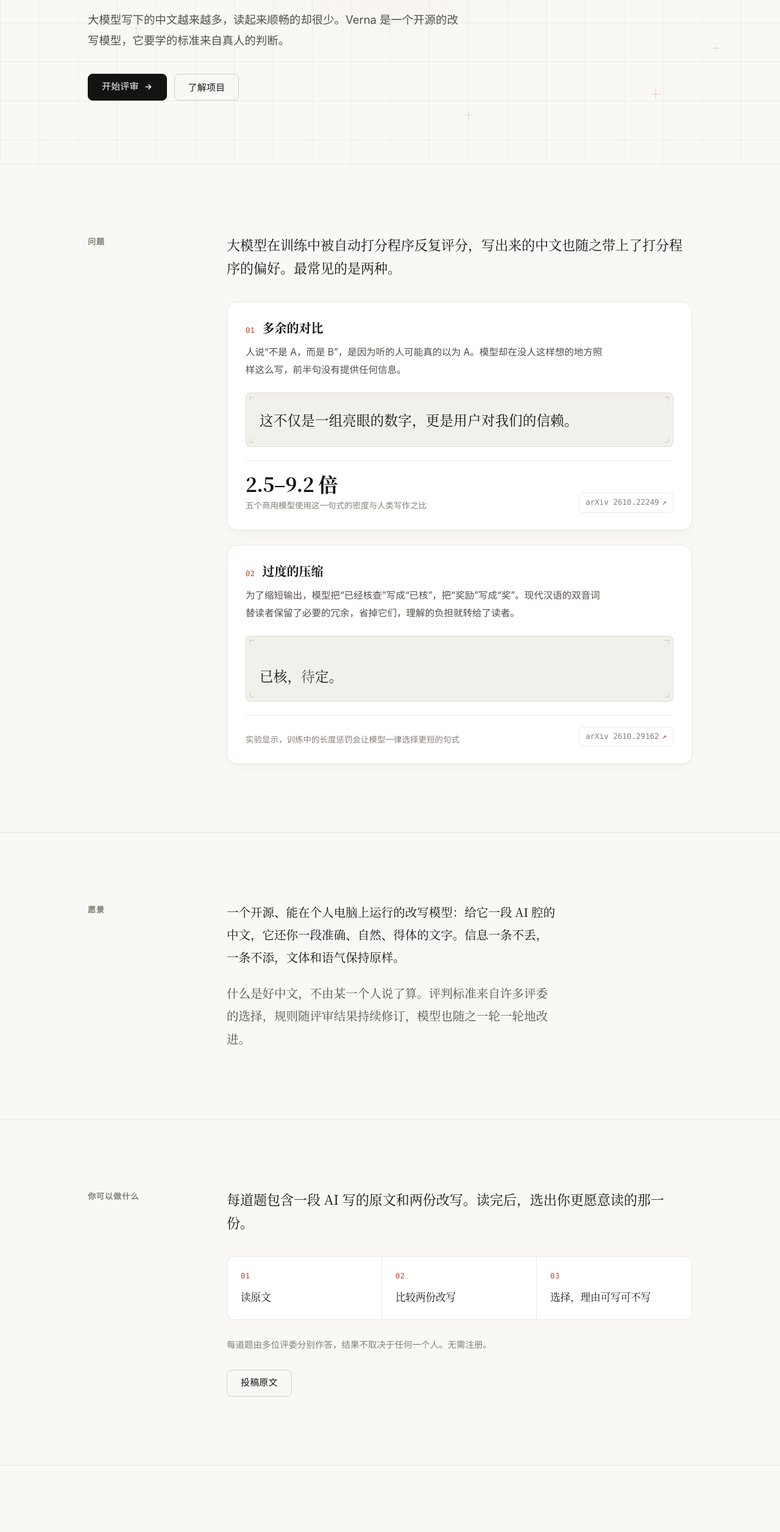
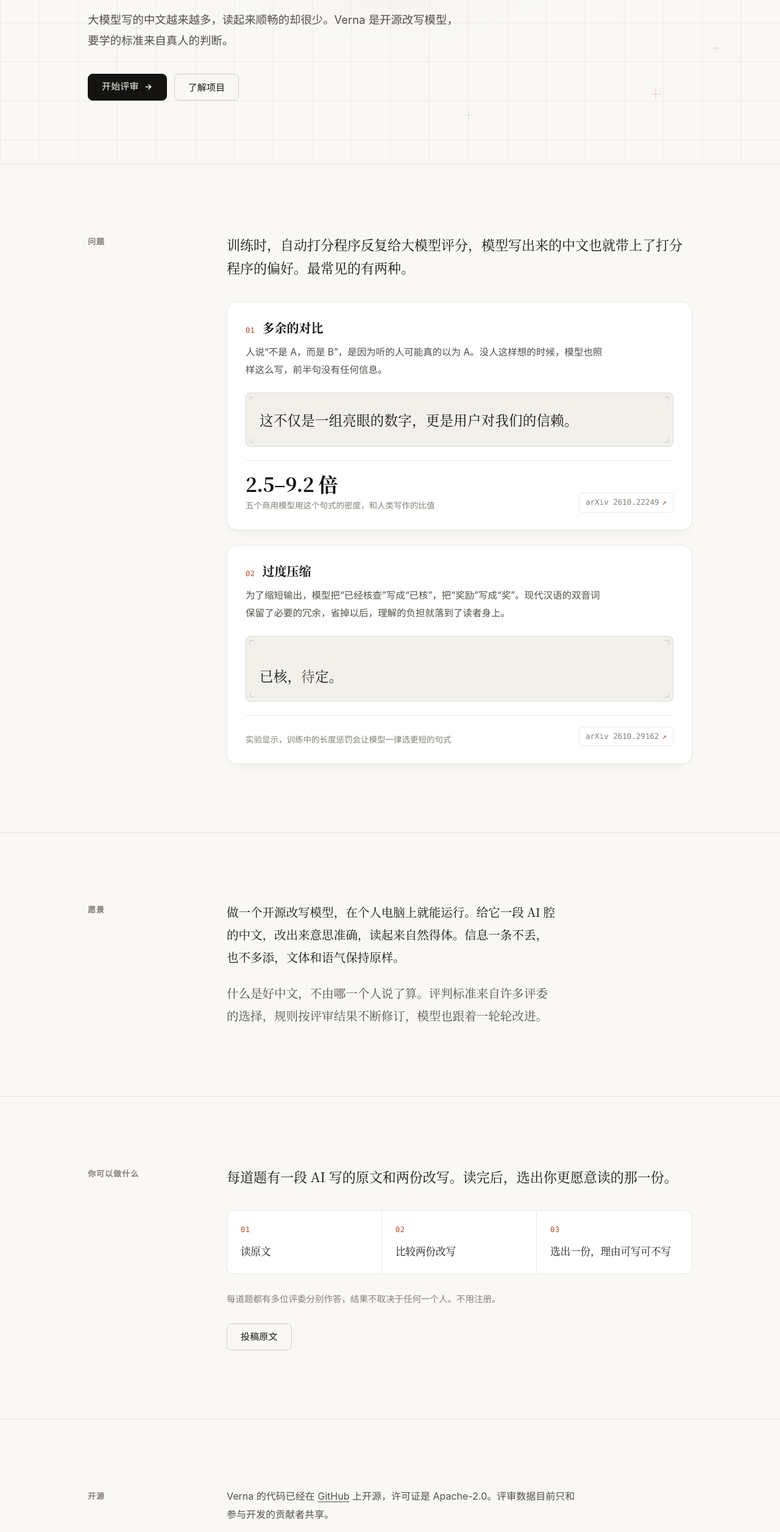
Before and after one commit to JohnMing143/verna, a plain HTML site: page vote/site/index.html in a window 1280 px wide. Shown: the part 276-2789 px from the top of the page at 61% size. Drawn offline with Linux system fonts and the light colour scheme.

Commit message:
重写项目文案：贡献指南、评委站设计、网站
- CONTRIBUTING、vote/DESIGN.md、网站文案按项目自己的写作标准改写
- DESIGN 更新过时的说明：后端已上线，补上 unvote、submit 接口和 submissions 表
- 网站开源一节改成已开源，链接到仓库

```diff
--- a/vote/site/app.js
+++ b/vote/site/app.js
@@ -635,7 +635,7 @@
       setDockDone(false);
       if (exhausted) {
         $("#review-end").hidden = false;
-        $("#end-summary").textContent = "感谢你的评审。你一共评了 " + votes.length + " 题。";
+        $("#end-summary").textContent = "谢谢你参与评审。你一共评了 " + votes.length + " 题。";
       } else {
         $("#review-end").hidden = true;
         ensureMore();
--- a/vote/site/index.html
+++ b/vote/site/index.html
@@ -5,8 +5,8 @@
 <meta name="viewport" content="width=device-width, initial-scale=1, viewport-fit=cover">
 <meta name="theme-color" content="#f9f8f5" media="(prefers-color-scheme: light)">
 <meta name="theme-color" content="#0b0b0d" media="(prefers-color-scheme: dark)">
-<title>Verna · 把 AI 腔译成好中文</title>
-<meta name="description" content="大模型写下的中文越来越多，读起来顺畅的却很少。Verna 是一个开源的改写模型，它要学的标准来自真人的判断。">
+<title>Verna · 把 AI 腔改写成好中文</title>
+<meta name="description" content="大模型写的中文越来越多，读起来顺畅的却很少。Verna 是开源改写模型，要学的标准来自真人的判断。">
 <link rel="stylesheet" href="style.css">
 </head>
 <body>
@@ -34,8 +34,8 @@
     <div class="hero-glow" aria-hidden="true"></div>
     <div class="container hero-inner">
       <div class="hero-rule" aria-hidden="true"></div>
-      <h1 class="hero-title">把 AI 腔译成好中文</h1>
-      <p class="hero-lead">大模型写下的中文越来越多，读起来顺畅的却很少。Verna 是一个开源的改写模型，它要学的标准来自真人的判断。</p>
+      <h1 class="hero-title">把 AI 腔改写成好中文</h1>
+      <p class="hero-lead">大模型写的中文越来越多，读起来顺畅的却很少。Verna 是开源改写模型，要学的标准来自真人的判断。</p>
       <div class="hero-actions">
         <a class="btn btn-primary" href="#/review">
           <span>开始评审</span>
@@ -55,14 +55,14 @@
           <h2 class="sec-title">问题</h2>
         </div>
         <div class="sec-content">
-          <p class="sec-lead">大模型在训练中被自动打分程序反复评分，写出来的中文也随之带上了打分程序的偏好。最常见的是两种。</p>
+          <p class="sec-lead">训练时，自动打分程序反复给大模型评分，模型写出来的中文也就带上了打分程序的偏好。最常见的有两种。</p>
           <div class="problem-list">
             <article class="problem-card reveal">
               <div class="problem-head">
                 <span class="mono-index" aria-hidden="true">01</span>
                 <h3 class="problem-heading">多余的对比</h3>
               </div>
-              <p class="problem-body">人说“不是 A，而是 B”，是因为听的人可能真的以为 A。模型却在没人这样想的地方照样这么写，前半句没有提供任何信息。</p>
+              <p class="problem-body">人说“不是 A，而是 B”，是因为听的人可能真的以为 A。没人这样想的时候，模型也照样这么写，前半句没有任何信息。</p>
               <div class="specimen specimen-redact" id="specimen-redact" tabindex="0" role="button">
                 <span class="corner c-tl" aria-hidden="true"></span>
                 <span class="corner c-tr" aria-hidden="true"></span>
@@ -73,7 +73,7 @@
               <div class="problem-foot">
                 <div class="stat-block">
                   <div class="stat-value">2.5–9.2 倍</div>
-                  <p class="stat-desc">五个商用模型使用这一句式的密度与人类写作之比</p>
+                  <p class="stat-desc">五个商用模型用这个句式的密度，和人类写作的比值</p>
                 </div>
                 <a class="cite-link" href="https://arxiv.org/abs/2610.22249" target="_blank" rel="noopener noreferrer">
                   <span>arXiv 2610.22249</span>
@@ -85,9 +85,9 @@
             <article class="problem-card reveal">
               <div class="problem-head">
                 <span class="mono-index" aria-hidden="true">02</span>
-                <h3 class="problem-heading">过度的压缩</h3>
+                <h3 class="problem-heading">过度压缩</h3>
               </div>
-              <p class="problem-body">为了缩短输出，模型把“已经核查”写成“已核”，把“奖励”写成“奖”。现代汉语的双音词替读者保留了必要的冗余，省掉它们，理解的负担就转给了读者。</p>
+              <p class="problem-body">为了缩短输出，模型把“已经核查”写成“已核”，把“奖励”写成“奖”。现代汉语的双音词保留了必要的冗余，省掉以后，理解的负担就落到了读者身上。</p>
               <div class="specimen specimen-expand" id="specimen-expand" tabindex="0" role="button">
                 <span class="corner c-tl" aria-hidden="true"></span>
                 <span class="corner c-tr" aria-hidden="true"></span>
@@ -98,7 +98,7 @@
               </div>
               <div class="problem-foot">
                 <div class="stat-block">
-                  <p class="stat-desc">实验显示，训练中的长度惩罚会让模型一律选择更短的句式</p>
+                  <p class="stat-desc">实验显示，训练中的长度惩罚会让模型一律选更短的句式</p>
                 </div>
                 <a class="cite-link" href="https://arxiv.org/abs/2610.29162" target="_blank" rel="noopener noreferrer">
                   <span>arXiv 2610.29162</span>
@@ -119,8 +119,8 @@
           <h2 class="sec-title">愿景</h2>
         </div>
         <div class="sec-content vision-copy">
-          <p>一个开源、能在个人电脑上运行的改写模型：给它一段 AI 腔的中文，它还你一段准确、自然、得体的文字。信息一条不丢，一条不添，文体和语气保持原样。</p>
-          <p>什么是好中文，不由某一个人说了算。评判标准来自许多评委的选择，规则随评审结果持续修订，模型也随之一轮一轮地改进。</p>
+          <p>做一个开源改写模型，在个人电脑上就能运行。给它一段 AI 腔的中文，改出来意思准确，读起来自然得体。信息一条不丢，也不多添，文体和语气保持原样。</p>
+          <p>什么是好中文，不由哪一个人说了算。评判标准来自许多评委的选择，规则按评审结果不断修订，模型也跟着一轮轮改进。</p>
         </div>
       </div>
     </div>
@@ -133,7 +133,7 @@
           <h2 class="sec-title">你可以做什么</h2>
         </div>
         <div class="sec-content">
-          <p class="sec-lead">每道题包含一段 AI 写的原文和两份改写。读完后，选出你更愿意读的那一份。</p>
+          <p class="sec-lead">每道题有一段 AI 写的原文和两份改写。读完后，选出你更愿意读的那一份。</p>
           <ol class="steps-grid">
             <li class="step-item">
               <span class="mono-index" aria-hidden="true">01</span>
@@ -145,10 +145,10 @@
             </li>
             <li class="step-item">
               <span class="mono-index" aria-hidden="true">03</span>
-              <span class="step-text">选择，理由可写可不写</span>
+              <span class="step-text">选出一份，理由可写可不写</span>
             </li>
           </ol>
-          <p class="sec-note">每道题由多位评委分别作答，结果不取决于任何一个人。无需注册。</p>
+          <p class="sec-note">每道题都有多位评委分别作答，结果不取决于任何一个人。不用注册。</p>
           <div class="sec-actions">
             <a class="btn btn-ghost" href="#/submit">投稿原文</a>
           </div>
@@ -164,7 +164,7 @@
           <h2 class="sec-title">开源</h2>
         </div>
         <div class="sec-content">
-          <p class="sec-body">Verna 的代码将在 GitHub 开源。评审数据目前仅与参与开发的贡献者共享。</p>
+          <p class="sec-body">Verna 的代码已经在 <a href="https://github.com/JohnMing143/verna" target="_blank" rel="noopener">GitHub</a> 上开源，许可证是 Apache-2.0。评审数据目前只和参与开发的贡献者共享。</p>
         </div>
       </div>
     </div>
@@ -215,7 +215,7 @@
       <div class="prompt-bar">
         <div class="prompt-copy">
           <p class="prompt-q">你更愿意读哪一份？</p>
-          <p class="prompt-sub">两份改写都应与原文信息一致、文体和语气不变。</p>
+          <p class="prompt-sub">两份改写都应该和原文信息一致，文体和语气不变。</p>
         </div>
         <label class="diff-toggle">
           <input type="checkbox" id="opt-diff">
@@ -256,7 +256,7 @@
           <path d="M8 12.4L10.8 15.2L16.2 9.4" stroke="var(--accent)" stroke-width="1.6" stroke-linecap="round" stroke-linejoin="round"/>
         </svg>
       </div>
-      <h2>这一批题已经完成</h2>
+      <h2>这一批题评完了</h2>
       <p id="end-summary"></p>
       <div class="state-actions">
         <button type="button" class="btn btn-primary" id="btn-copy">复制链接</button>
@@ -275,7 +275,7 @@
     <div class="submit-head">
       <div class="hero-rule" aria-hidden="true"></div>
       <h1 class="submit-title">投稿原文</h1>
-      <p class="submit-lead">见过读起来别扭的 AI 中文，可以投给我们。经过筛选后，它会成为评审题目的原文。</p>
+      <p class="submit-lead">遇到读起来别扭的 AI 中文，可以投给我们。筛选后，会用作评审题的原文。</p>
     </div>
 
     <form id="submit-form" class="submit-form" novalidate>
@@ -306,7 +306,7 @@
 
       <div class="field">
         <label class="field-label" for="sub-scene">当时的用途（选填）</label>
-        <input class="sub-input" type="text" id="sub-scene" maxlength="100" placeholder="例如：写周报、润色论文摘要、写产品文案">
+        <input class="sub-input" type="text" id="sub-scene" maxlength="100" placeholder="比如：写周报、润色论文摘要、写产品文案">
       </div>
 
       <div class="field">
@@ -316,7 +316,7 @@
 
       <label class="sub-consent">
         <input type="checkbox" id="sub-consent">
-        <span>这段文字由 AI 生成，不含个人隐私信息。我同意 Verna 将它用于评审和训练。</span>
+        <span>这段文字是 AI 生成的，不含个人隐私信息。我同意 Verna 把它用于评审和训练。</span>
       </label>
 
       <div class="submit-actions">
@@ -332,7 +332,7 @@
           <path d="M8 12.4L10.8 15.2L16.2 9.4" stroke="var(--accent)" stroke-width="1.6" stroke-linecap="round" stroke-linejoin="round"/>
         </svg>
       </div>
-      <h2>已收到，谢谢。</h2>
+      <h2>收到了，谢谢。</h2>
       <p>投稿会先经过筛选，再进入题库。</p>
       <div class="state-actions">
         <button type="button" class="btn btn-ghost" id="sub-again">再投一篇</button>
--- a/vote/site/style.css
+++ b/vote/site/style.css
@@ -417,6 +417,13 @@ button {
   color: var(--ink-2);
   max-width: 36em;
 }
+
+.sec-body a {
+  text-decoration: underline;
+  text-underline-offset: 3px;
+  text-decoration-thickness: 1px;
+}
+
 
 .sec-note {
   margin: 28px 0 0;
```
Also changed, not shown: 2 other files.
